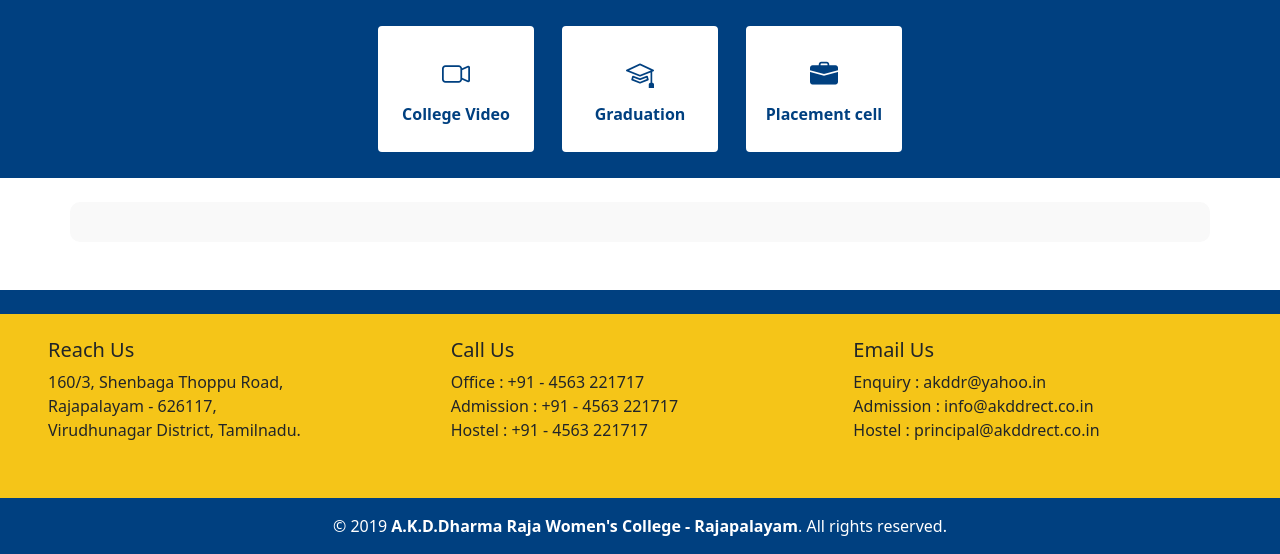
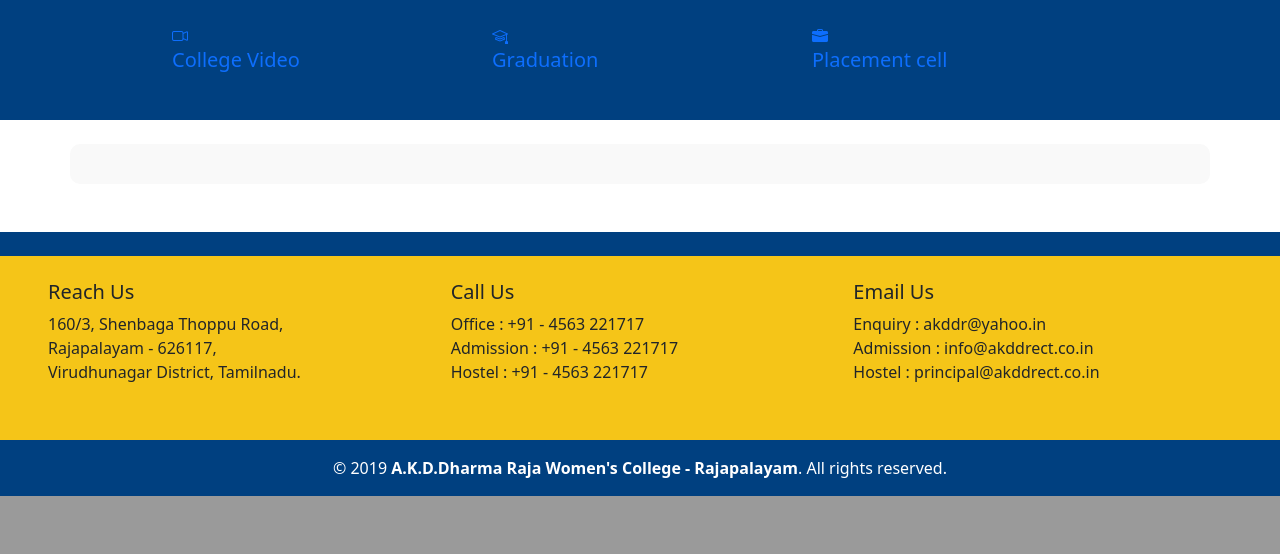
Before and after one commit to veni-56/college_site, a Django app: template homepage/templates/homepage/index.html in a window 1280 px wide. Shown: the part 884-1438 px from the top of the page. After the commit the page ends 1380 px from the top, so only its background shows below. Run offline with Django 5.2, Linux system fonts and the light colour scheme; the template is opened without the code that fills it: values that come from a table or form of the project are taken from there, others are empty; data comes from the database, SQL or seed files in the repository.

Commit message:
Add index.html

```diff
--- a/homepage/templates/homepage/index.html
+++ b/homepage/templates/homepage/index.html
@@ -33,14 +33,17 @@
     <span class="visually-hidden">Next</span>
   </button>
 </div>
-<!--  HomeQuickLink Section -->
-<div class="py-4" style="background-color: #004080;">
-  <div class="container d-flex flex-wrap justify-content-center gap-4">
-    {% for item in quick_links %}
-      <a href="{{ item.link|default:'#' }}" class="text-decoration-none quick-box">
-        <i class="bi {{ item.icon }}"></i>
-        <p class="title-text">{{ item.title }}</p>
-      </a>
+<div class="container-fluid py-4" style="background-color: #004080;">
+  <div class="row justify-content-center">
+    {% for item in homequicklinks %}
+      <div class="col-md-3 mb-3">
+        <a href="{{ item.link }}" class="text-decoration-none">
+          <div class="quicklink-hover">
+            <i class="bi {{ item.icon }}"></i>
+            <h5>{{ item.title }}</h5>
+          </div>
+        </a>
+      </div>
     {% endfor %}
   </div>
 </div>
```
